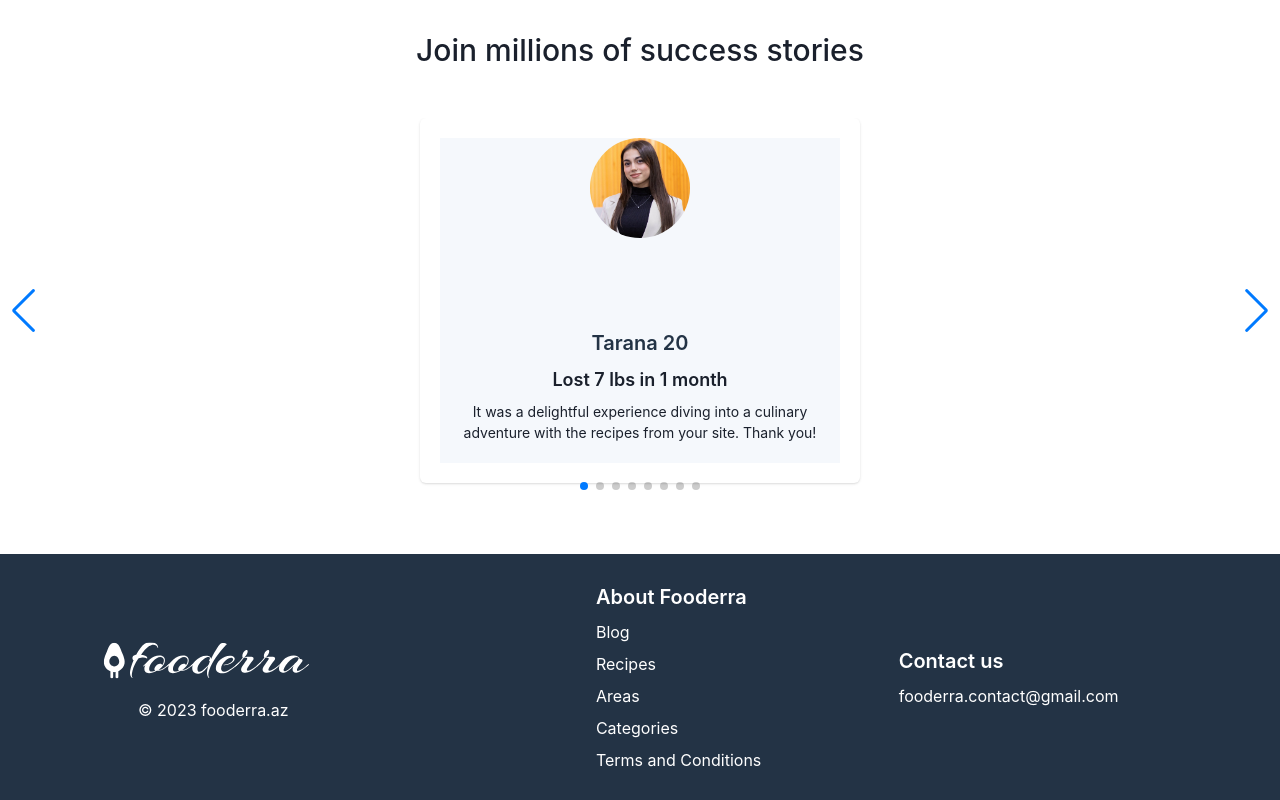
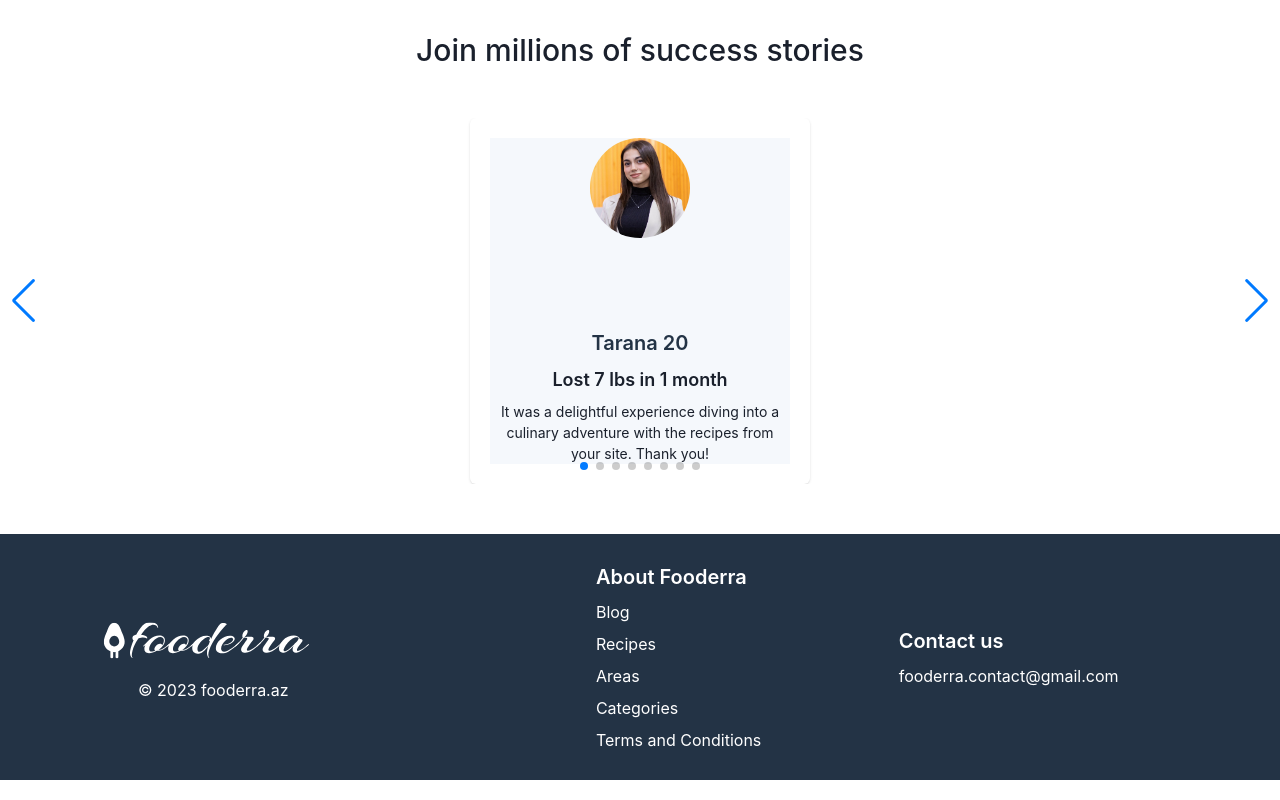
Before and after one commit to AzizZeynalli/food-advisor-app, a Next.js app: page / in a window 1280 px wide. Shown: the part 2697-3497 px from the top of the page. Built offline with nearby package versions, Linux system fonts and the light colour scheme.

Commit message:
pagination

```diff
--- a/src/components/homepagecomponents/CardStory.tsx
+++ b/src/components/homepagecomponents/CardStory.tsx
@@ -12,9 +12,8 @@ export default function CardStory({
       <CardBody>
         <Box
           position="relative"
-          p="0 20px 20px 20px"
           bg="#F5F8FC"
-          w="400px"
+          w="300px"
           textAlign="center"
         >
           <Avatar name={cardName} src={imageStory} style={{ width: '100px', height: '100px' }}/>
```
